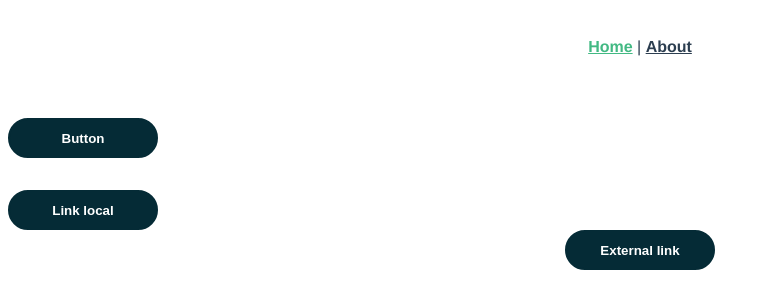
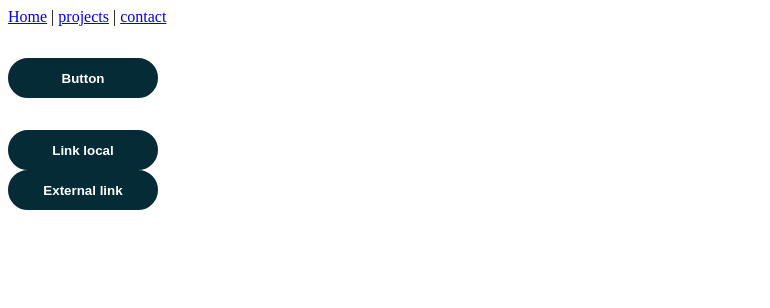
Before and after one commit to mapszk/pzk-vue, a Vue app: page / in a window 1280 px wide. Shown: the top 308 px of the page, without its empty margins (0-770 px from the left). Built offline with nearby package versions, Linux system fonts and the light colour scheme.

Commit message:
Quitado el boilerplate

```diff
--- a/src/App.vue
+++ b/src/App.vue
@@ -1,30 +1,11 @@
 <template>
   <div id="nav">
     <router-link to="/">Home</router-link> |
-    <router-link to="/about">About</router-link>
+    <router-link to="/projects">projects</router-link> |
+    <router-link to="/contact">contact</router-link>
   </div>
   <router-view/>
 </template>
 
 <style>
-#app {
-  font-family: Avenir, Helvetica, Arial, sans-serif;
-  -webkit-font-smoothing: antialiased;
-  -moz-osx-font-smoothing: grayscale;
-  text-align: center;
-  color: #2c3e50;
-}
-
-#nav {
-  padding: 30px;
-}
-
-#nav a {
-  font-weight: bold;
-  color: #2c3e50;
-}
-
-#nav a.router-link-exact-active {
-  color: #42b983;
-}
 </style>
--- a/src/components/HelloWorld.vue
+++ /dev/null
@@ -1,60 +0,0 @@
-<template>
-  <div class="hello">
-    <h1>{{ msg }}</h1>
-    <p>
-      For a guide and recipes on how to configure / customize this project,<br>
-      check out the
-      <a href="https://cli.vuejs.org" target="_blank" rel="noopener">vue-cli documentation</a>.
-    </p>
-    <h3>Installed CLI Plugins</h3>
-    <ul>
-      <li><a href="https://github.com/vuejs/vue-cli/tree/dev/packages/%40vue/cli-plugin-babel" target="_blank" rel="noopener">babel</a></li>
-      <li><a href="https://github.com/vuejs/vue-cli/tree/dev/packages/%40vue/cli-plugin-router" target="_blank" rel="noopener">router</a></li>
-      <li><a href="https://github.com/vuejs/vue-cli/tree/dev/packages/%40vue/cli-plugin-eslint" target="_blank" rel="noopener">eslint</a></li>
-      <li><a href="https://github.com/vuejs/vue-cli/tree/dev/packages/%40vue/cli-plugin-unit-jest" target="_blank" rel="noopener">unit-jest</a></li>
-    </ul>
-    <h3>Essential Links</h3>
-    <ul>
-      <li><a href="https://vuejs.org" target="_blank" rel="noopener">Core Docs</a></li>
-      <li><a href="https://forum.vuejs.org" target="_blank" rel="noopener">Forum</a></li>
-      <li><a href="https://chat.vuejs.org" target="_blank" rel="noopener">Community Chat</a></li>
-      <li><a href="https://twitter.com/vuejs" target="_blank" rel="noopener">Twitter</a></li>
-      <li><a href="https://news.vuejs.org" target="_blank" rel="noopener">News</a></li>
-    </ul>
-    <h3>Ecosystem</h3>
-    <ul>
-      <li><a href="https://router.vuejs.org" target="_blank" rel="noopener">vue-router</a></li>
-      <li><a href="https://vuex.vuejs.org" target="_blank" rel="noopener">vuex</a></li>
-      <li><a href="https://github.com/vuejs/vue-devtools#vue-devtools" target="_blank" rel="noopener">vue-devtools</a></li>
-      <li><a href="https://vue-loader.vuejs.org" target="_blank" rel="noopener">vue-loader</a></li>
-      <li><a href="https://github.com/vuejs/awesome-vue" target="_blank" rel="noopener">awesome-vue</a></li>
-    </ul>
-  </div>
-</template>
-
-<script>
-export default {
-  name: 'HelloWorld',
-  props: {
-    msg: String
-  }
-}
-</script>
-
-<!-- Add "scoped" attribute to limit CSS to this component only -->
-<style scoped>
-h3 {
-  margin: 40px 0 0;
-}
-ul {
-  list-style-type: none;
-  padding: 0;
-}
-li {
-  display: inline-block;
-  margin: 0 10px;
-}
-a {
-  color: #42b983;
-}
-</style>
```
Also changed, not shown: src/assets/logo.png (deleted).
